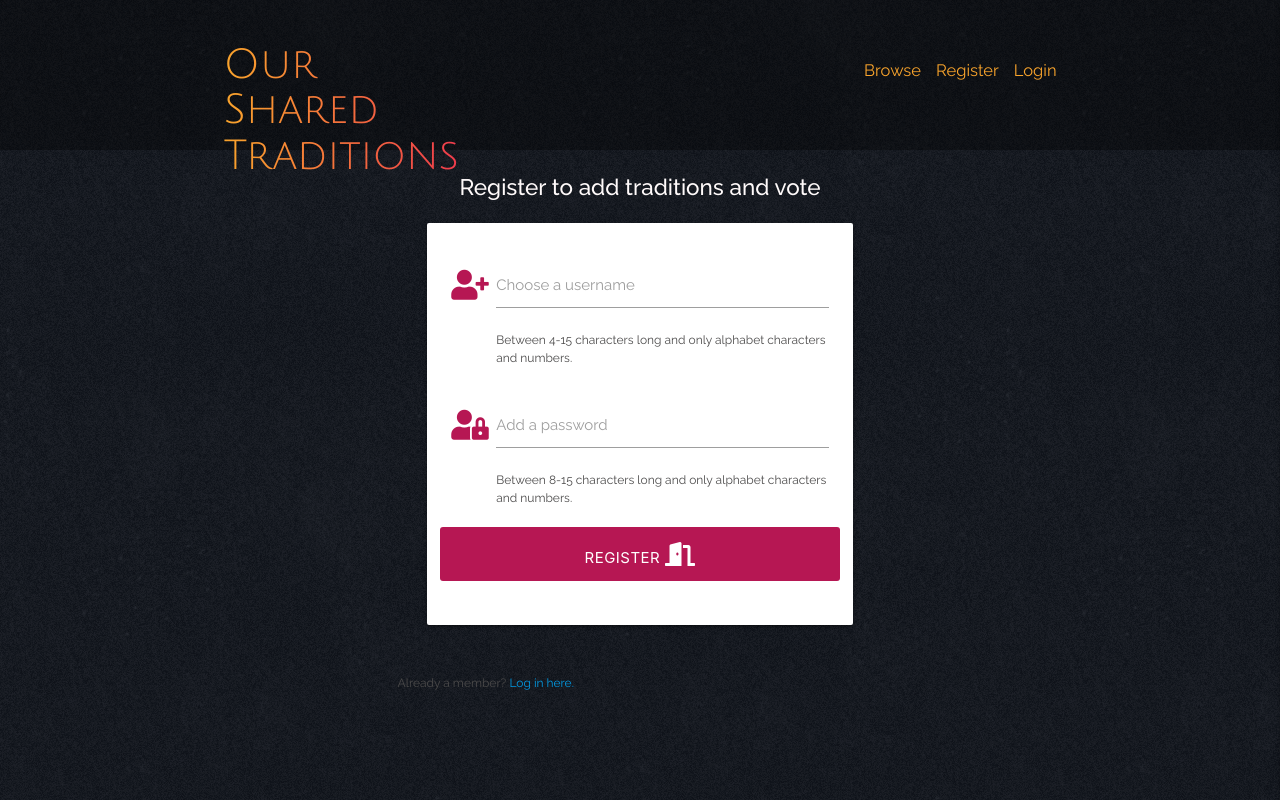
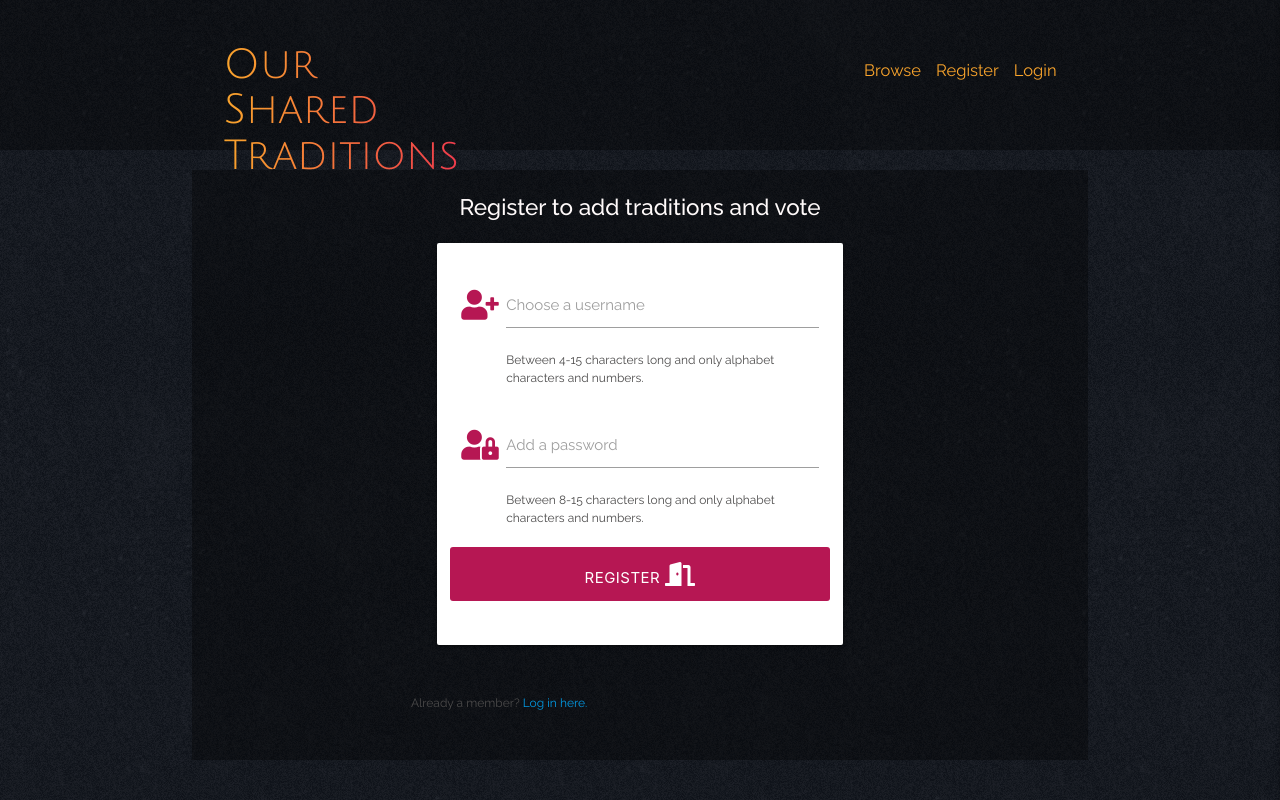
Before and after one commit to Jade-ux/OurTraditions, a Flask app: page /register in a window 1280 px wide. Run offline with Flask 2, Linux system fonts and the light colour scheme; some libraries are stand-ins or nearby versions.

Commit message:
Added overlay-row class to main content block on page.

```diff
--- a/templates/base.html
+++ b/templates/base.html
@@ -69,7 +69,7 @@
             {% endif %}
         {% endwith %}
     </section>
-        <div>
+        <div class="row overlay-row">
         {% block content %}
         {% endblock %}
         </div>
```
